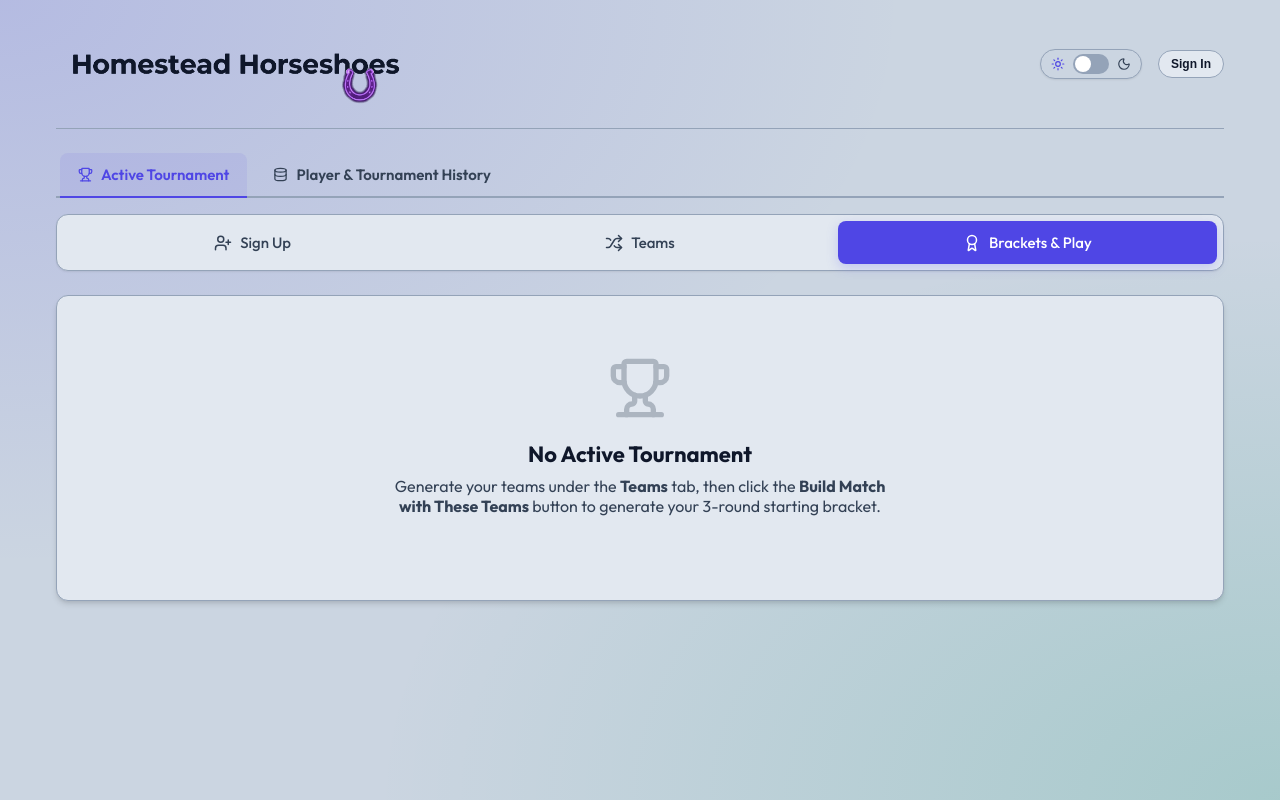
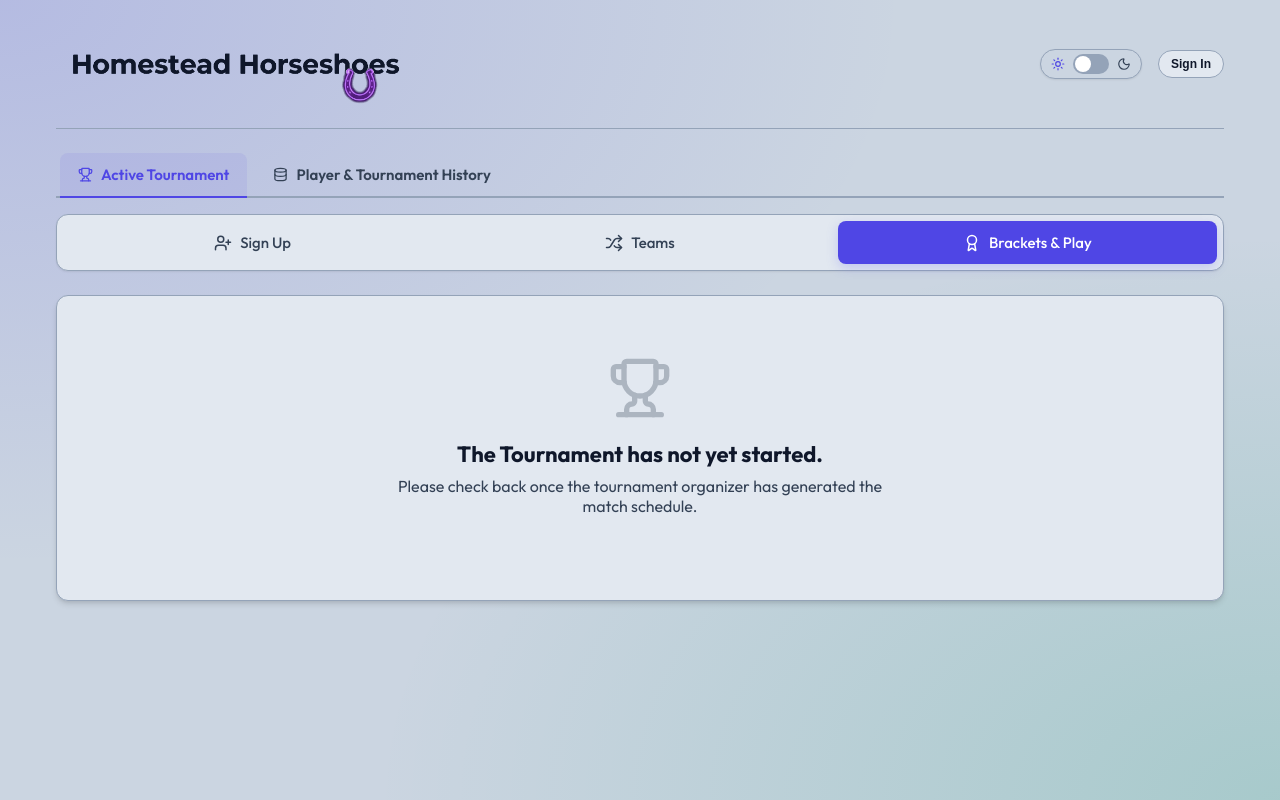
Before and after one commit to yardik/tourny-planner, a React (Vite) app: page / in a window 1280 px wide. Both pictures are taken after a click on the button "Active Tournament". Built offline with nearby package versions, Linux system fonts and the light colour scheme.

Commit message:
Display 'The Tournament has not yet started.' for anonymous users on Brackets tab

```diff
--- a/src/components/TournamentBrackets.jsx
+++ b/src/components/TournamentBrackets.jsx
@@ -911,6 +911,18 @@ export default function TournamentBrackets({ players, games, tournament, isAnony
   };
 
   if (!tournament) {
+    if (isAnonymous) {
+      return (
+        <div className="glass-panel" style={{ textAlign: "center", padding: "60px 20px" }}>
+          <Trophy size={64} style={{ color: "var(--text-secondary)", opacity: 0.3, marginBottom: "16px" }} />
+          <h2 style={{ fontSize: "22px", fontWeight: "700", marginBottom: "8px" }}>The Tournament has not yet started.</h2>
+          <p style={{ color: "var(--text-secondary)", maxWidth: "500px", margin: "0 auto 24px auto" }}>
+            Please check back once the tournament organizer has generated the match schedule.
+          </p>
+        </div>
+      );
+    }
+
     return (
       <div className="glass-panel" style={{ textAlign: "center", padding: "60px 20px" }}>
         <Trophy size={64} style={{ color: "var(--text-secondary)", opacity: 0.3, marginBottom: "16px" }} />
```
